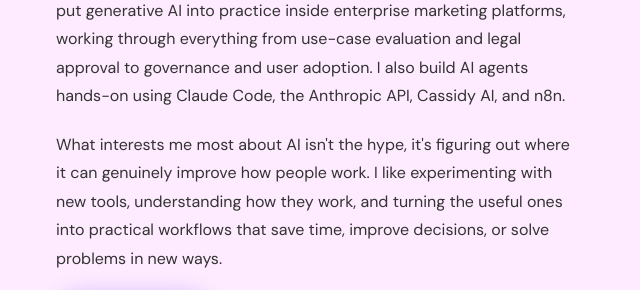
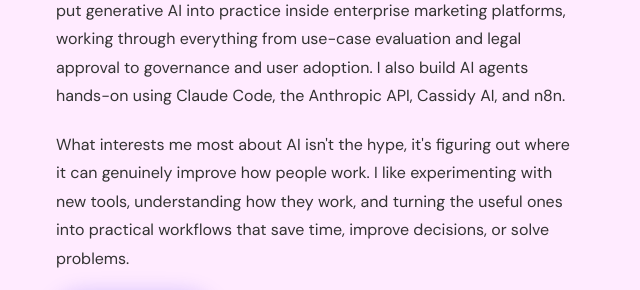
Before and after one commit to moniquemacg123/web, a website: page index.html in a window 1280 px wide. Shown: the part 1300-1590 px from the top of the page, 632-1272 px from the left. Drawn offline with nearby package versions, Linux system fonts and the light colour scheme.

Commit message:
Trim last sentence of About Me closing paragraph

```diff
--- a/index.html
+++ b/index.html
@@ -451,7 +451,7 @@
         </p>
 	<p style="font-family:'DM Sans',sans-serif; font-size:1rem; line-height:1.78; color:#333; margin-bottom:1.25rem;">More recently, that curiosity has pulled me deeply into AI. I've helped put generative AI into practice inside enterprise marketing platforms, working through everything from use-case evaluation and legal approval to governance and user adoption. I also build AI agents hands-on using Claude Code, the Anthropic API, Cassidy AI, and n8n.</p>
 	<p style="font-family:'DM Sans',sans-serif; font-size:1rem; line-height:1.78; color:#333; margin-bottom:1.25rem;">
-	What interests me most about AI isn't the hype, it's figuring out where it can genuinely improve how people work. I like experimenting with new tools, understanding how they work, and turning the useful ones into practical workflows that save time, improve decisions, or solve problems in new ways.</p>
+	What interests me most about AI isn't the hype, it's figuring out where it can genuinely improve how people work. I like experimenting with new tools, understanding how they work, and turning the useful ones into practical workflows that save time, improve decisions, or solve problems.</p>
 
         <a href="#contact" class="btn-blue">Work With Me</a>
       </div>
```
